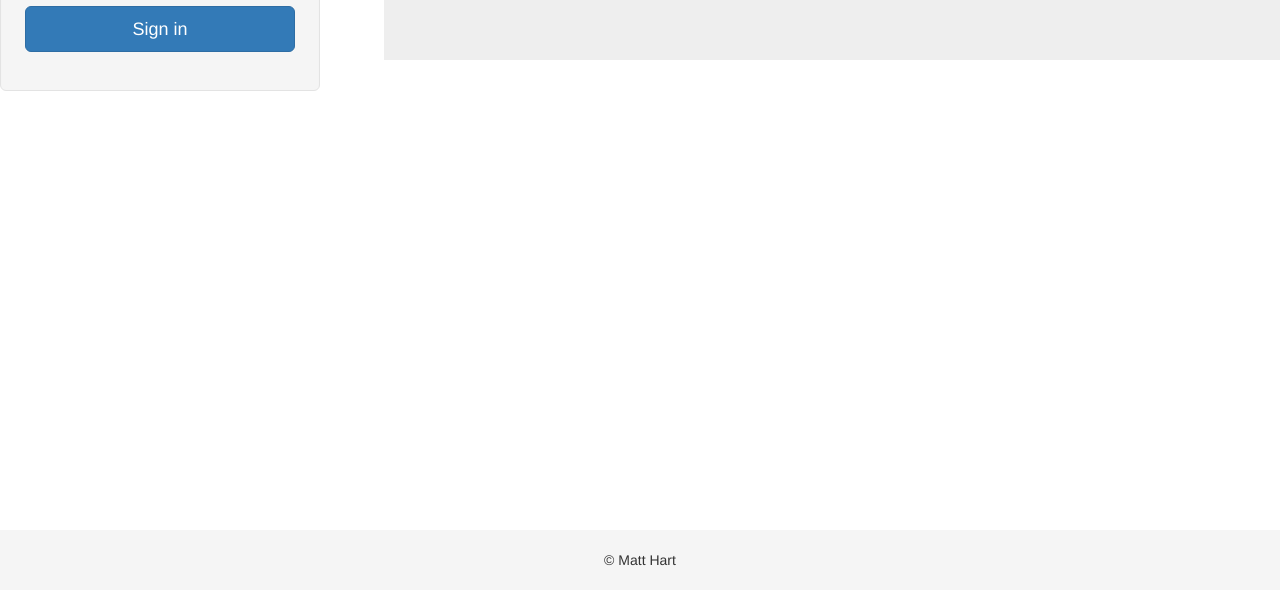
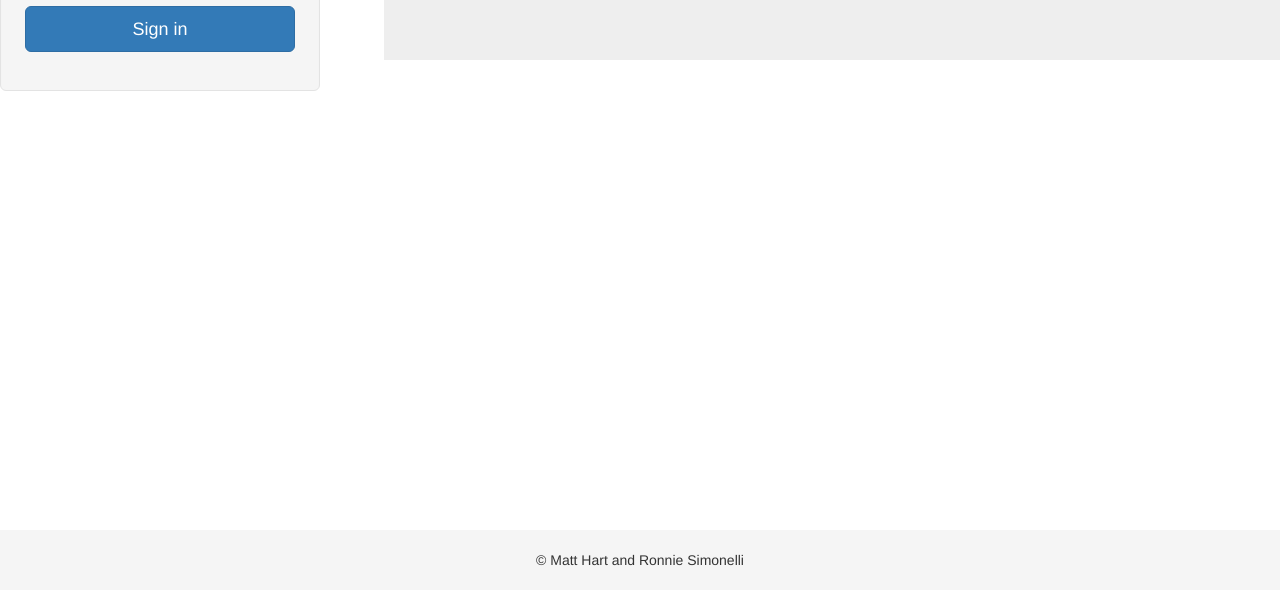
Before and after one commit to bearnip/CamJam, a plain HTML site: page index.html in a window 1280 px wide. Shown: the part 210-800 px from the top of the page. Drawn offline with nearby package versions, Linux system fonts and the light colour scheme.

Commit message:
Added footer info

```diff
--- a/index.html
+++ b/index.html
@@ -41,12 +41,13 @@
 <div class="jumbotron text-center pull-right" style="width:70%;">
   <h1>Welcome to CamJam!</h1>
   <p>A new robust online chat room for people to interact virtually with their friends and random people across the world. Go Live or join an already open room.</p>
+
 </div>
 <div id="push"></div>
 	</div>
 	<div id="footer">
       	<div class="container text-center">
-        	<p class="muted credit">&copy; Matt Hart</p>
+        	<p class="muted credit">&copy; Matt Hart and Ronnie Simonelli</p>
      	</div>
 	</div>
     <script src="http://ajax.googleapis.com/ajax/libs/jquery/1.10.2/jquery.min.js"></script>
```
